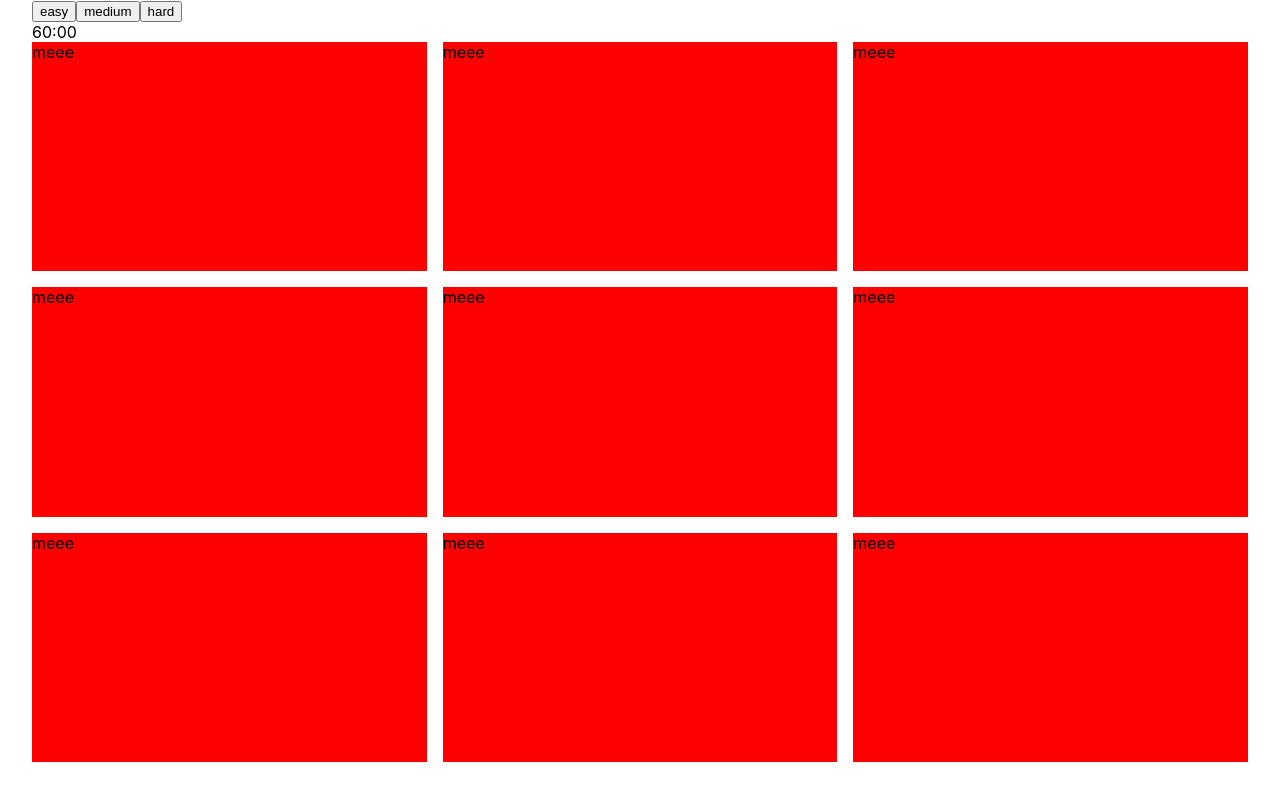
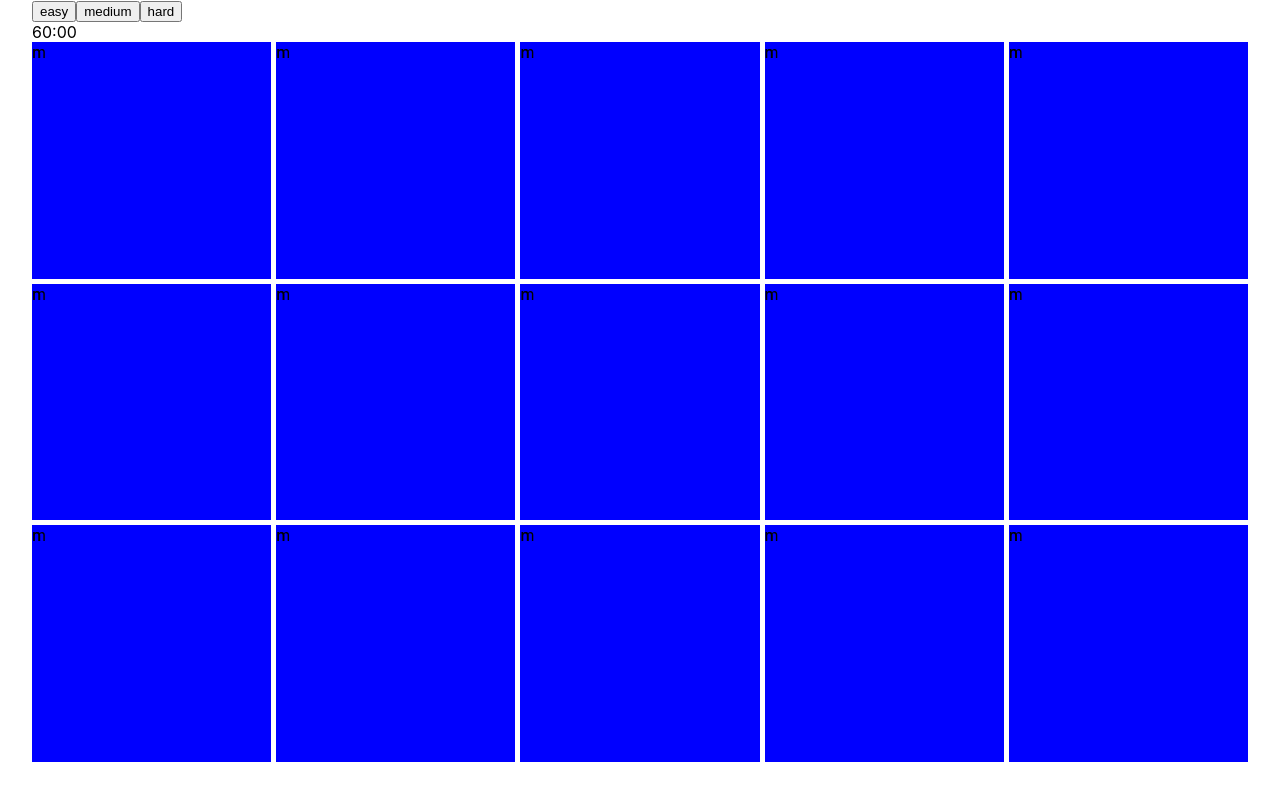
Before and after one commit to Vilhelm-Ian/Match-Pairs, a Next.js app: page / in a window 1280 px wide. Built offline with nearby package versions, Linux system fonts and the light colour scheme.

Commit message:
made the grid dynamic

```diff
--- a/components/Card.tsx
+++ b/components/Card.tsx
@@ -8,7 +8,7 @@ export default function Card() {
 				n
 			</div>
 			<div className={style.card_back}>
-				meee
+				m
 			</div>
 		</div>
 	</div>
--- a/pages/index.tsx
+++ b/pages/index.tsx
@@ -7,7 +7,7 @@ import Card from "../components/Card"
 const Home: NextPage = () => {
   const [difficulty, setDifficulty] = useState(1)
   let cards = []
-  for(let i = 0; i<9; i++) cards.push(<Card key={i}/>)
+  for(let i = 0; i<15; i++) cards.push(<Card key={i}/>)
 
   return (
     <div className={styles.container}>
--- a/styles/Card.module.css
+++ b/styles/Card.module.css
@@ -20,7 +20,6 @@
 }
 
 .card_back {
-  background: red;
   z-index: 0;
 }
 
--- a/styles/Home.module.css
+++ b/styles/Home.module.css
@@ -21,8 +21,8 @@
   width: 100%;
   height: 90vh;
   display: grid;
-  gap: 1rem;
-  grid-template-columns: repeat(3, 1fr)
+  gap: 5px;
+  grid-template-columns: repeat(5, 1fr)
 }
 
 @media (max-width: 600px) {
```
